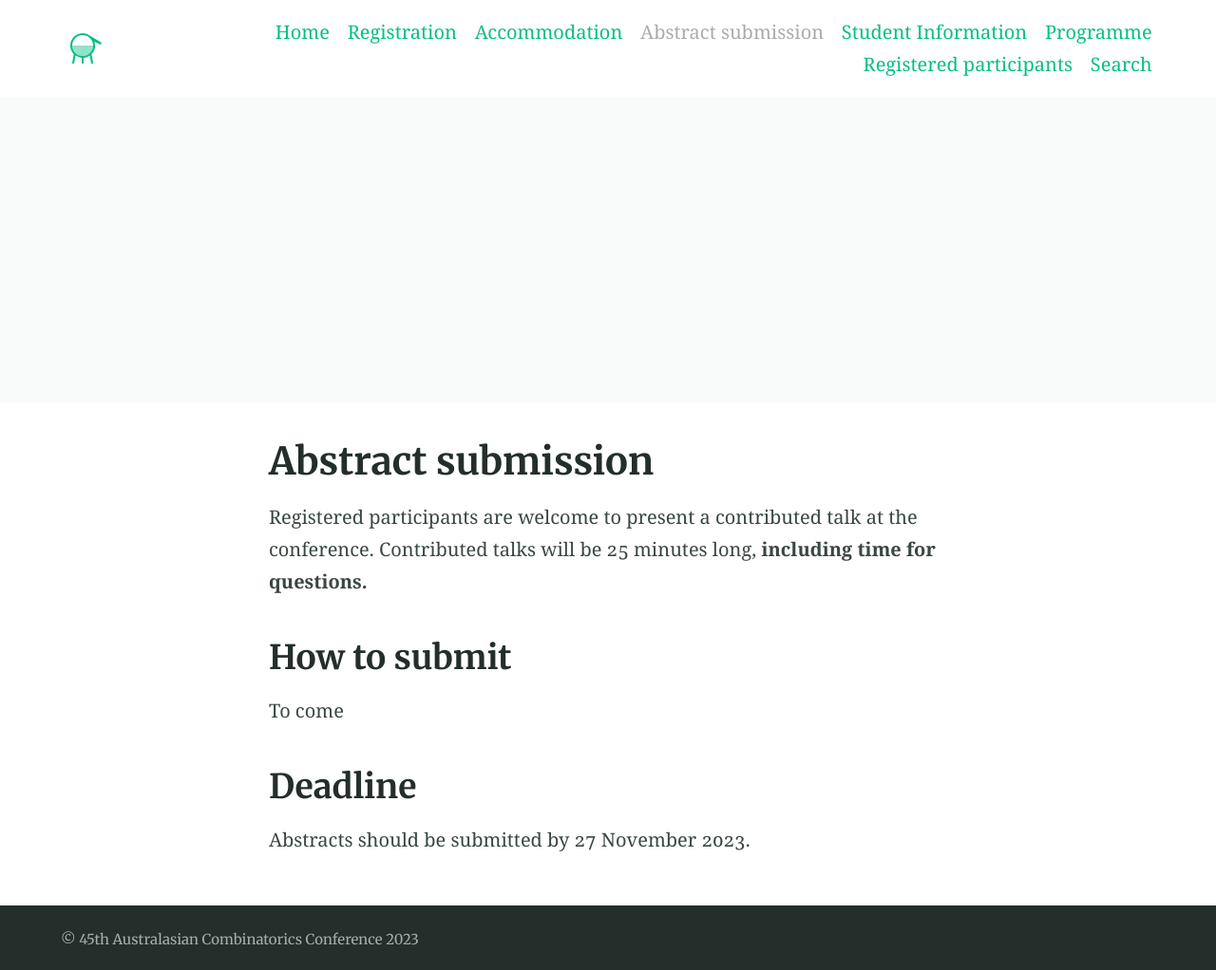
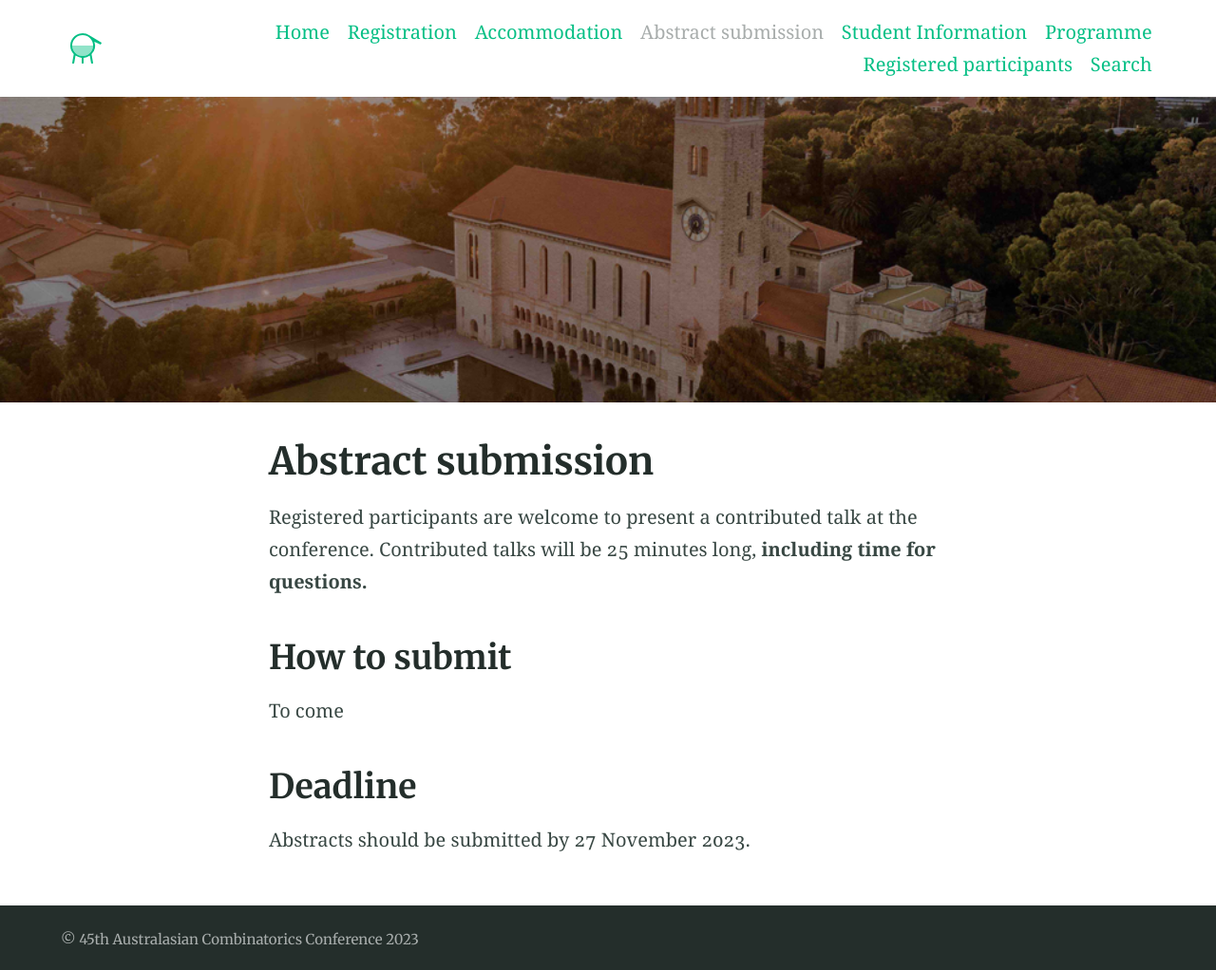
Before and after one commit to 45ACC/45ACC.github.io, a Jekyll site: the page built from abstractsubmission.md, in a window 1280 px wide. Shown: the whole page at 95% size. Built offline with Jekyll 4.4.1, drawn with Linux system fonts in a browser that asks for light colours.

Commit message:
Update abstractsubmission.md

```diff
--- a/abstractsubmission.md
+++ b/abstractsubmission.md
@@ -1,8 +1,8 @@
 ---
 title: Abstract submission
 feature_text: |
-# <span style="color:white">Title and abstract submission</span>
-feature_image: "sunrise.png"
+# <span style="color:cyan">Title and abstract submission</span>
+feature_image: "https://45acc.github.io/sunrise.png"
 excerpt: "Abstract submission page"
 aside: false
 ---
```
